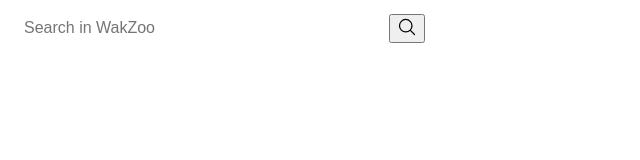
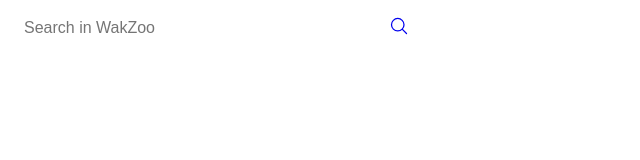
Before and after one commit to netkro-0706/waksplore-clone, a Next.js app: page /components/blocks/header/search-bar/search-form in a window 1280 px wide. Shown: the top 160 px of the page, without its empty margins (0-640 px from the left). Built offline with nearby package versions, Linux system fonts and the light colour scheme.

Commit message:
fix:searchからbutton Tagを消す

```diff
--- a/app/components/blocks/header/search-bar/page.tsx
+++ b/app/components/blocks/header/search-bar/page.tsx
@@ -1,14 +1,14 @@
 import SearchFormBlock from "./search-form/page";
 import styles from "../_asset/styles.module.scss";
-import ImageButton from "~/components/primitives/header/image-button/page";
 import { ICON_SIZE } from "~/components/primitives/_asset/constants/page";
+import LinkButton from "~/components/primitives/header/button/link-button/page";
 
 export default function SearchBarBlock() {
   return (
     <div className={styles.searchBarWrapper}>
       <SearchFormBlock />
       <span>|</span>
-      <ImageButton
+      <LinkButton
         href={`https://cafe.naver.com/steamindiegame`}
         target="_blank"
         src={`/png/naver-cafe.png`}
--- a/app/components/blocks/header/search-bar/search-form/search-buton/page.tsx
+++ b/app/components/blocks/header/search-bar/search-form/search-buton/page.tsx
@@ -1,7 +1,7 @@
 "use client";
 import Link from "next/link";
 import { useRouter } from "next/navigation";
-import { SearchButton } from "~/components/primitives/icon";
+import { Search } from "~/components/primitives/icon";
 
 export default function SearchButtonBlock() {
   const router = useRouter();
@@ -14,8 +14,9 @@ export default function SearchButtonBlock() {
   };
 
   return (
+    //TODO: Search icon이 포함된 DynamicButton으로 바꿀것
     <Link href={setURL()} target="_blank">
-      <SearchButton size="SEARCH" />
+      <Search size="SEARCH" />
     </Link>
   );
 }
--- a/app/components/primitives/icon/Search.tsx
+++ b/app/components/primitives/icon/Search.tsx
@@ -8,7 +8,6 @@ const SvgSearch = (props: SvgrProps, ref: Ref<SVGSVGElement>) => {
   const _height = size ? ICON_SIZE[size].height : height;
 
   return (
-    <button type="submit">
     <svg
       xmlns="http://www.w3.org/2000/svg"
       fill="none"
@@ -30,8 +29,7 @@ const SvgSearch = (props: SvgrProps, ref: Ref<SVGSVGElement>) => {
         fill={color}
       />
     </svg>
-    </button>
   );
 };
-const SearchButton = forwardRef(SvgSearch);
-export default SearchButton;
+const Search = forwardRef(SvgSearch);
+export default Search;
--- a/app/components/primitives/icon/index.ts
+++ b/app/components/primitives/icon/index.ts
@@ -1,3 +1,3 @@
 export { default as Notification } from "./Notification";
 export { default as RightArrow } from "./RightArrow";
-export { default as SearchButton } from "./Search";
+export { default as Search } from "./Search";
--- a/app/components/templates/header/page.tsx
+++ b/app/components/templates/header/page.tsx
@@ -1,12 +1,12 @@
 import styles from "./header.module.scss";
 import SearchBarFeature from "~/components/features/header/search-bar/page";
 import { ICON_SIZE } from "~/components/primitives/_asset/constants/page";
-import ImageButton from "~/components/primitives/header/image-button/page";
+import LinkButton from "~/components/primitives/header/button/link-button/page";
 
 export default function HeaderTemplate() {
   return (
     <div className={styles.headerWrapper}>
-      <ImageButton
+      <LinkButton
         href="/"
         src="/png/logo.png"
         width={ICON_SIZE.LOGO.width}
```
Lines whose indentation alone changed are shown as unchanged.
